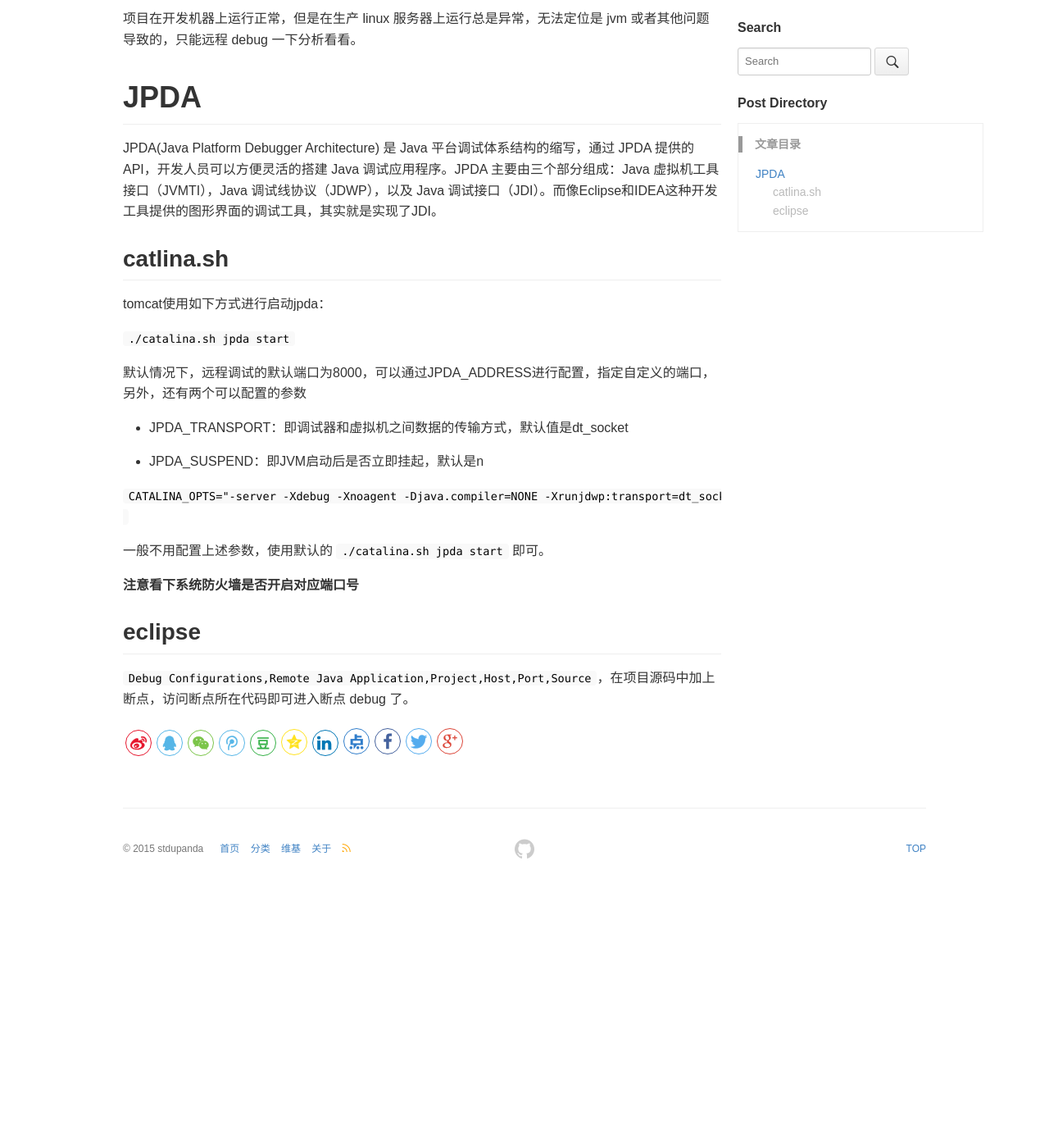
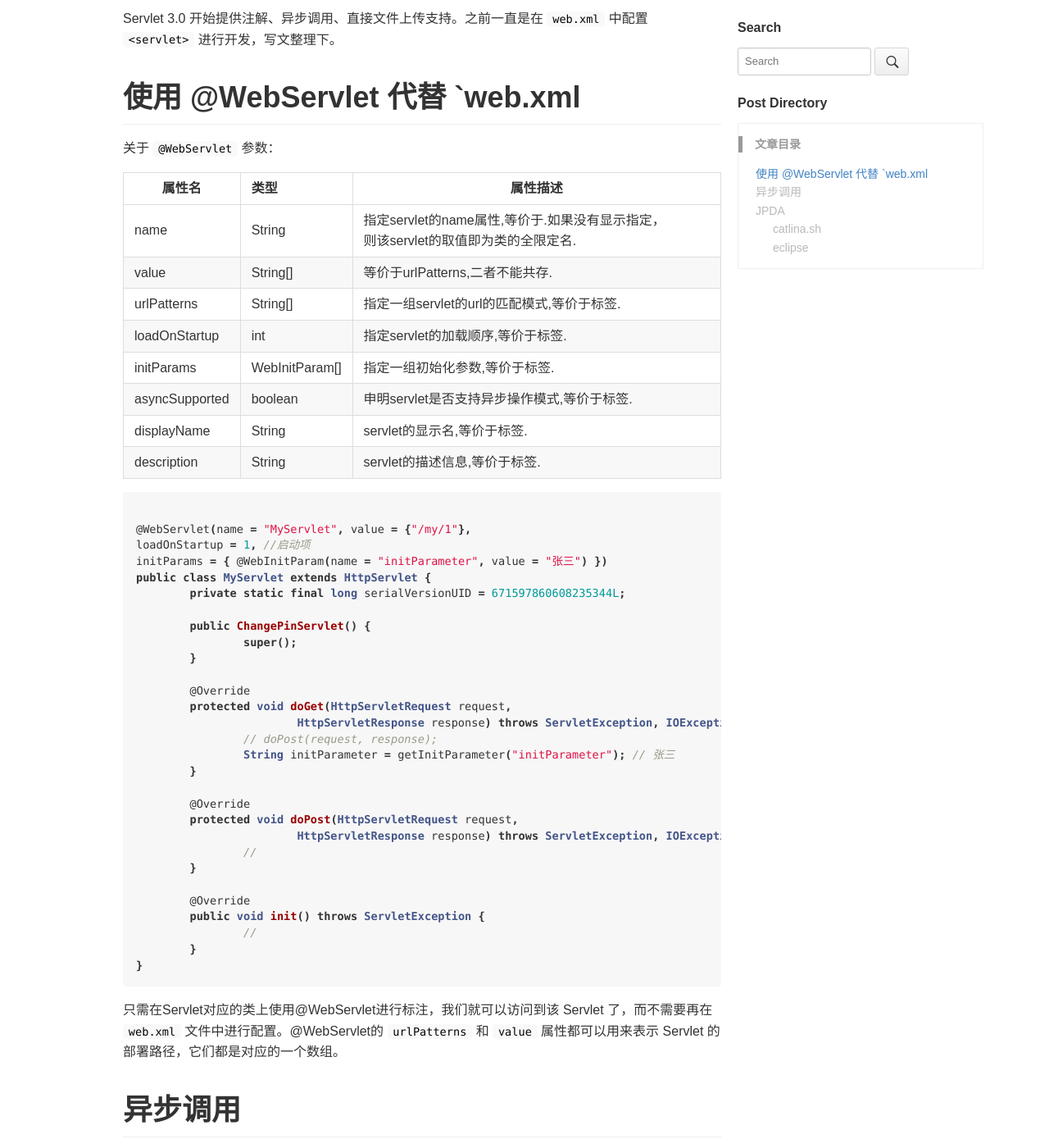
Before and after one commit to stdupanda/stdupanda.github.io, a Jekyll site: the page built from _posts/javaee/2016-11-30-tomcat-remote-debug.md, in a window 1280 px wide and 1400 px high, scrolled down 210 px. Shown: the whole window at 82% size. Built offline with Jekyll 4.4.1, drawn with Linux system fonts in a browser that asks for light colours; nearby versions of some CDN libraries; comment, search, counter and statistics services are not loaded; before the commit the page ends 1294 px from its top, so only the background shows below that; some of the changed text lies outside the part shown.

Commit message:
2017年4月18日16:02:05

````diff
--- a/_posts/javaee/2016-11-30-tomcat-remote-debug.md
+++ b/_posts/javaee/2016-11-30-tomcat-remote-debug.md
@@ -1,10 +1,119 @@
 ---
 layout: post
-title: tomcat远程调试
+title: 使用注解进行 Servlet 开发
 categories: JavaWeb
-description: tomcat远程调试
-keywords: tomcat, JavaWeb
+description: 使用注解进行 Servlet 开发
+keywords: java, web, javaweb, JavaWeb, servlet
 ---
+
+Servlet 3.0 开始提供注解、异步调用、直接文件上传支持。之前一直是在 `web.xml` 中配置 `<servlet>` 进行开发，写文整理下。
+
+# 使用 @WebServlet 代替 `web.xml
+
+关于 `@WebServlet` 参数：
+
+|属性名         |类型           |属性描述|
+|---------------|:--------------|--------|
+|name           |String         | 指定servlet的name属性,等价于<Servlet-name>.如果没有显示指定，则该servlet的取值即为类的全限定名.
+|value          |String[]       |等价于urlPatterns,二者不能共存.
+|urlPatterns    |String[]       |指定一组servlet的url的匹配模式,等价于<url-pattern>标签.
+|loadOnStartup  |int            |指定servlet的加载顺序,等价于<load-on-startup>标签.
+|initParams     |WebInitParam[] |指定一组初始化参数,等价于<init-param>标签.
+|asyncSupported | boolean       |申明servlet是否支持异步操作模式,等价于<async-supported>标签.
+|displayName    |String         |servlet的显示名,等价于<display-name>标签.
+|description    |String         |servlet的描述信息,等价于<description>标签.
+
+```java
+
+@WebServlet(name = "MyServlet", value = {"/my/1"},
+loadOnStartup = 1, //启动项
+initParams = { @WebInitParam(name = "initParameter", value = "张三") })
+public class MyServlet extends HttpServlet {
+	private static final long serialVersionUID = 671597860608235344L;
+
+	public ChangePinServlet() {
+		super();
+	}
+
+	@Override
+	protected void doGet(HttpServletRequest request,
+			HttpServletResponse response) throws ServletException, IOException {
+		// doPost(request, response);
+		String initParameter = getInitParameter("initParameter"); // 张三
+	}
+
+	@Override
+	protected void doPost(HttpServletRequest request,
+			HttpServletResponse response) throws ServletException, IOException {
+		//
+	}
+
+	@Override
+	public void init() throws ServletException {
+		//
+	}
+}
+```
+
+只需在Servlet对应的类上使用@WebServlet进行标注，我们就可以访问到该 Servlet 了，而不需要再在 `web.xml` 文件中进行配置。@WebServlet的 `urlPatterns` 和 `value` 属性都可以用来表示 Servlet 的部署路径，它们都是对应的一个数组。
+
+
+# 异步调用
+
+对于一个 Servlet 如果要支持异步调用的话我们必须指定其 `asyncSupported`属性为 `true`（默认是 `false`）
+```
+@WebServlet(
+asyncSupported=true, //支持异步调用
+name = "MyServlet", value = {"/my/1"},
+loadOnStartup = 1, //启动项
+initParams = { @WebInitParam(name = "initParameter", value = "张三") })
+```
+
+实例如下：
+
+```java
+// in dpget/doPost method
+final PrintWriter writer = resp.getWriter();
+writer.println("异步之前输出的内容。");
+writer.flush();
+//开始异步调用，获取对应的AsyncContext。
+final AsyncContext asyncContext = request.startAsync();
+//设置超时时间，当超时之后程序会尝试重新执行异步任务，即我们新起的线程。
+asyncContext.setTimeout(10*1000L);
+//新起线程开始异步调用，start方法不是阻塞式的，它会新起一个线程来启动Runnable接口，之后主程序会继续执行
+asyncContext.start(new Runnable() {
+
+	@Override
+	public void run() {
+		try {
+			Thread.sleep(5*1000L);
+			writer.println("异步调用之后输出的内容。");
+			writer.flush();
+			//异步调用完成，如果异步调用完成后不调用complete()方法的话，异步调用的结果需要等到设置的超时
+			//时间过了之后才能返回到客户端。
+			asyncContext.complete();
+		} catch (Exception e) {
+			e.printStackTrace();
+		}
+	}
+
+});
+writer.println("可能在异步调用前输出，也可能在异步调用之后输出，因为异步调用会新起一个线程。");
+writer.flush();
+```
+
+
+
+
+
+
+
+
+
+
+
+> 》》》》》》》》》》》》》
+
 
 项目在开发机器上运行正常，但是在生产 linux 服务器上运行总是异常，无法定位是 jvm 或者其他问题导致的，只能远程 debug 一下分析看看。
 
````
Also changed, not shown: _posts/java/2017-04-18-java-hashcode-equals.md (+3 -0 lines), _posts/javaee/2017-04-18-servlet-annotation.md (added, +37 -0 lines).
